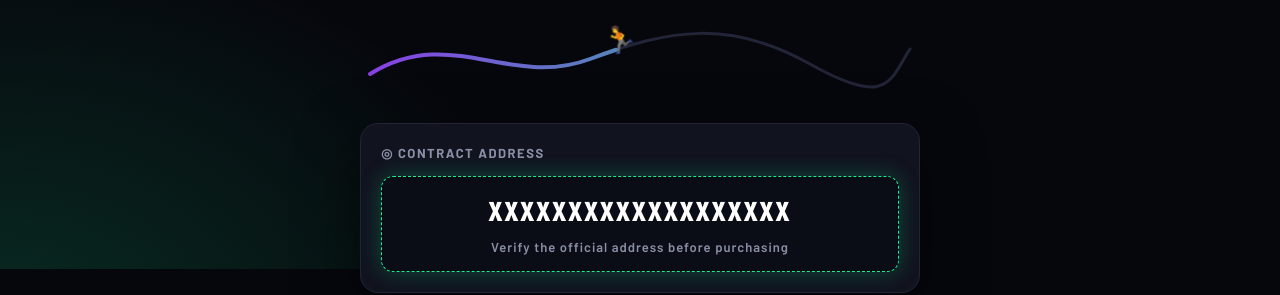
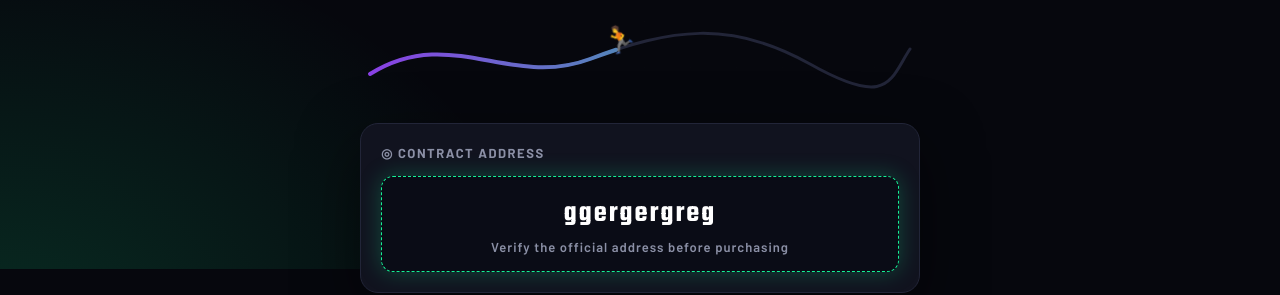
Before and after one commit to tankymans/runtoearn, a plain HTML site: page index.html in a window 1280 px wide. Shown: the part 531-826 px from the top of the page. Drawn offline with Linux system fonts and the light colour scheme.

Commit message:
Update index.html

```diff
--- a/index.html
+++ b/index.html
@@ -226,7 +226,7 @@
     <div class="ca-wrap">
       <div class="ca-top"><span>◎ Contract Address</span></div>
       <div id="caLocked">
-        <div class="ca-locked">XXXXXXXXXXXXXXXXXXX<small>Verify the official address before purchasing</small></div>
+        <div class="ca-locked">ggergergreg<small>Verify the official address before purchasing</small></div>
       </div>
       <div class="ca-display" id="caDisplay">
         <div class="ca-value" id="caValue"></div>
```
